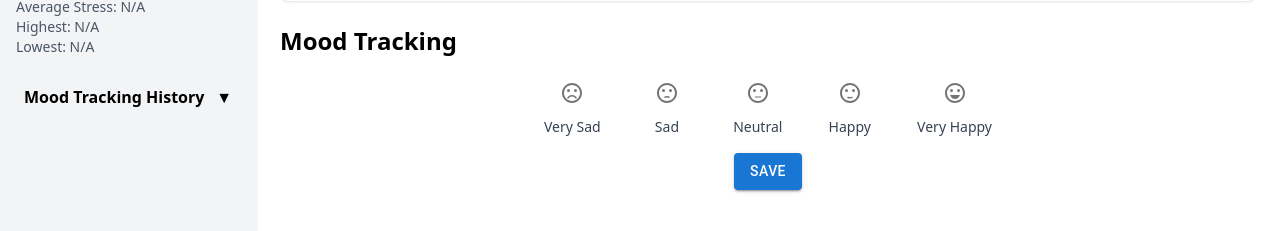
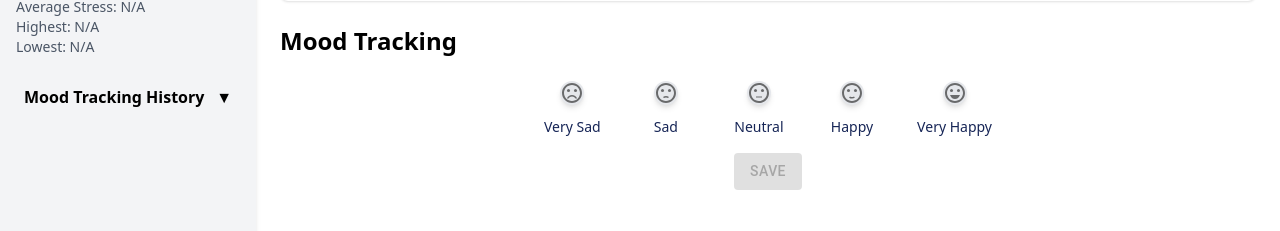
Before and after one commit to burcugns/Stress-Flow, a React (Vite) app: page /userpage/mood in a window 1280 px wide. Shown: the part 259-490 px from the top of the page. Built offline with nearby package versions, Linux system fonts and the light colour scheme; no server answers; the database is empty; sample sign-in values are in the browser's storage.

Commit message:
updated moodTracker component

```diff
--- a/src/components/MoodTracker.jsx
+++ b/src/components/MoodTracker.jsx
@@ -1,5 +1,7 @@
-import { IconButton, Box, Button, Icon } from "@mui/material";
+import { IconButton, Box, Button } from "@mui/material";
 import { useState } from "react";
+import saveMoodHistory from "../functions/SaveMood";
+
 import {
   SentimentVeryDissatisfied,
   SentimentDissatisfied,
@@ -8,11 +10,25 @@ import {
   SentimentVerySatisfied,
 } from "@mui/icons-material";
 
-const moodColors = ["#FFADAD", "#FFD6A5", "#FDFFB6", "#CAFFBF", "#9BF6FF"];
+const moodColors = [
+  "bg-[#FFADAD]",
+  "bg-[#FFD6A5]",
+  "bg-[#FDFFB6]",
+  "bg-[#CAFFBF]",
+  "bg-[#9BF6FF]",
+];
 const moodNames = ["Very Sad", "Sad", "Neutral", "Happy", "Very Happy"];
 
 function MoodTracker() {
   const [selected, setSelected] = useState(null);
+
+  const handleSaveMood = () => {
+    if (selected !== null) {
+      saveMoodHistory(selected + 1);
+      setSelected(null);
+    }
+  };
+
   return (
     <div className="flex flex-col items-center space-y-4">
       <Box className="flex justify-between max-w-md w-full">
@@ -22,16 +38,28 @@ function MoodTracker() {
           SentimentNeutral,
           SentimentSatisfied,
           SentimentVerySatisfied,
-        ].map((Icon, idx) => (
-          <div key={idx} className="flex flex-col items-center">
-            <IconButton onClick={() => setSelected(idx)}>
-              <Icon></Icon>
+        ].map((IconComponent, index) => (
+          <div key={index} className="flex flex-col items-center">
+            <IconButton onClick={() => setSelected(index)}>
+              <IconComponent
+                className={`rounded-full transition duration-300 mx-2 shadow-md
+  ${selected === index ? moodColors[index] + " shadow-lg" : "bg-gray-200"}
+`}
+              />
             </IconButton>
-            <span className="text-sm text-gray-700 mt-1">{moodNames[idx]}</span>
+
+            <span className="text-sm text-blue-950 mt-1">
+              {moodNames[index]}
+            </span>
           </div>
         ))}
       </Box>
-      <Button variant="contained" color="primary">
+      <Button
+        variant="contained"
+        color="primary"
+        onClick={handleSaveMood}
+        disabled={selected === null}
+      >
         Save
       </Button>
     </div>
```
